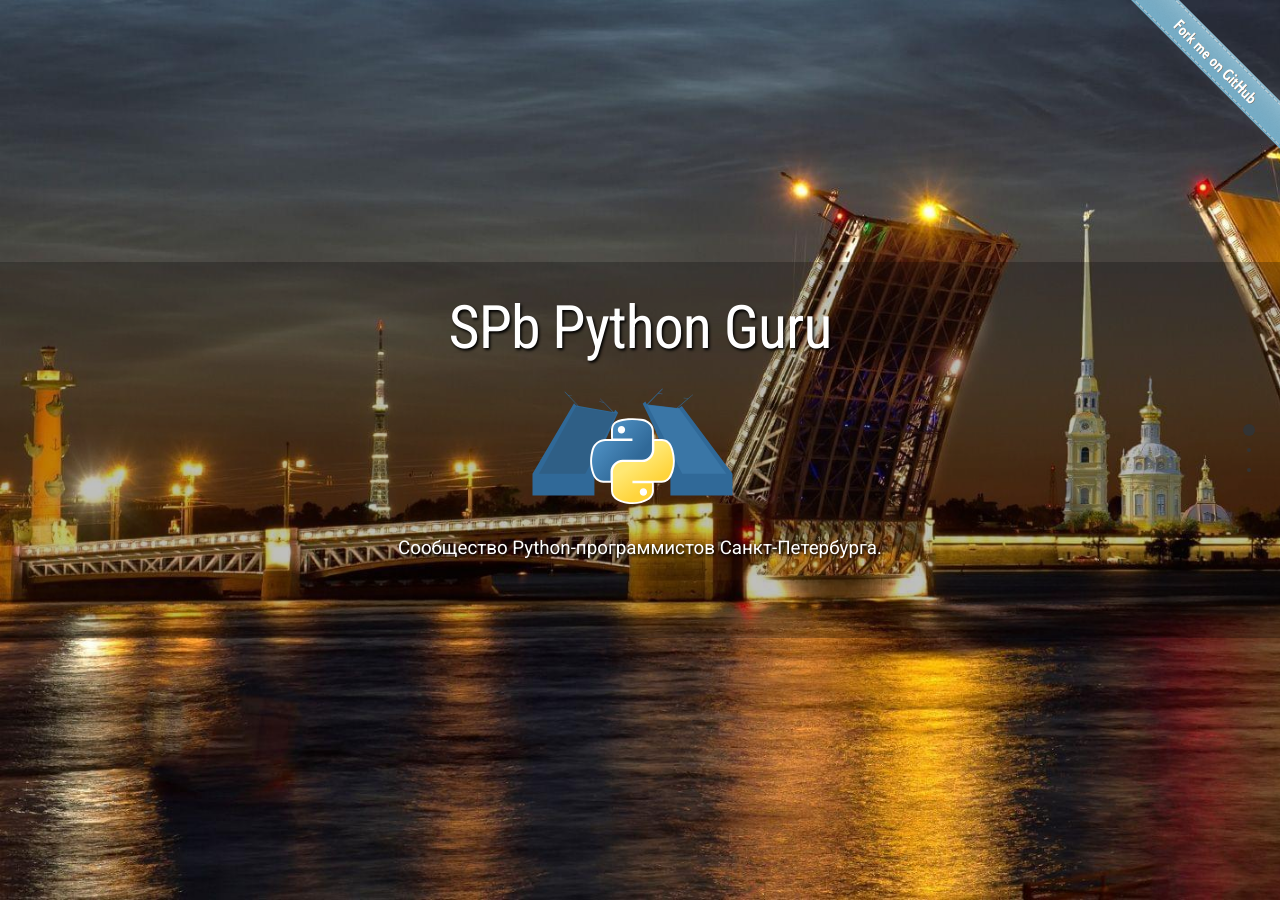
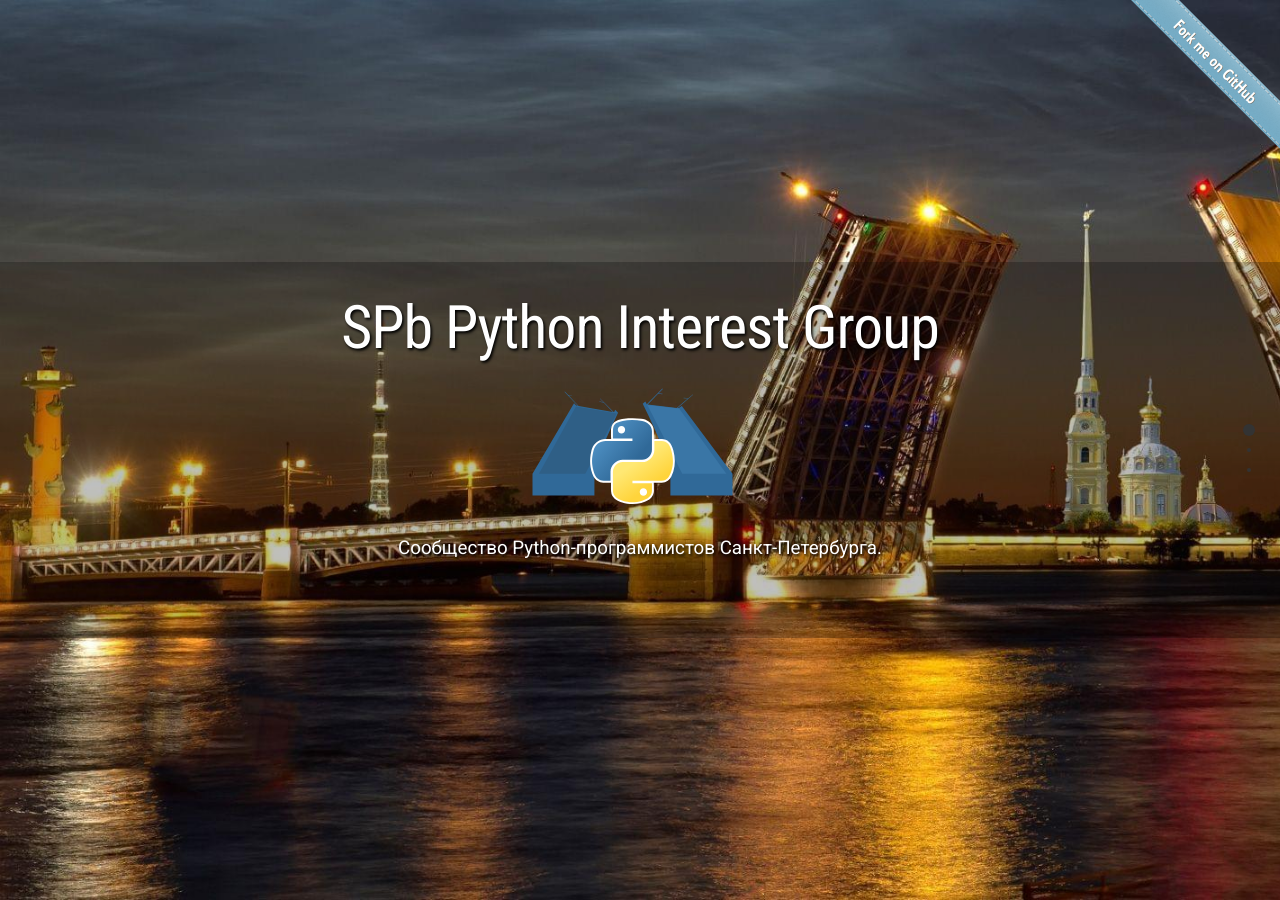
Before and after one commit to spbpython/spbpython.github.io, a Jekyll site: the page built from index.html, in a window 1280 px wide. Built offline with Jekyll 4.4.1, drawn with Linux system fonts in a browser that asks for light colours.

Commit message:
Fix site header

```diff
--- a/index.html
+++ b/index.html
@@ -8,7 +8,7 @@
 
         <div class="section " id="section-first">
             <div class="intro">
-                <h1>SPb Python Guru</h1>
+                <h1>{{ site.title }} </h1>
                 <div class="logo"></div>
 
                 <p>Сообщество Python-программистов Санкт-Петербурга.</p>
```
